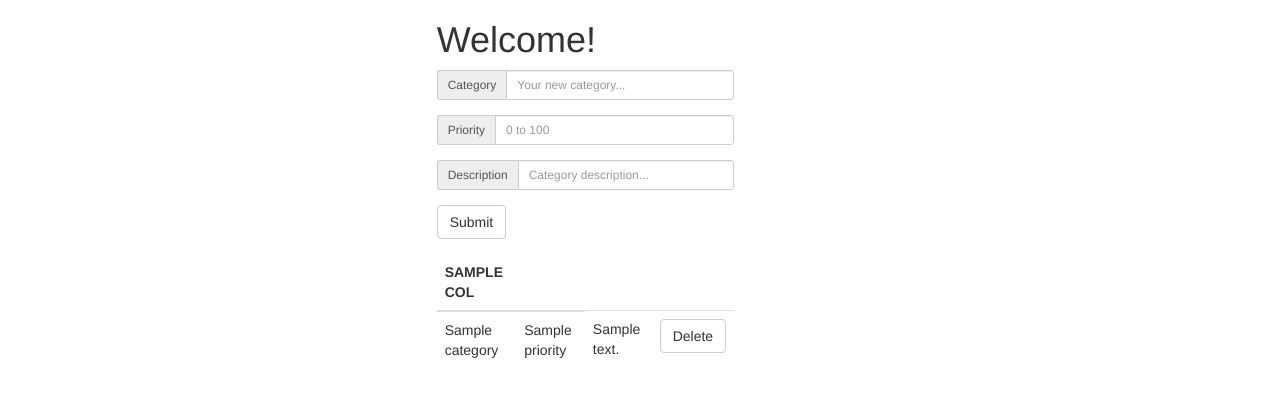
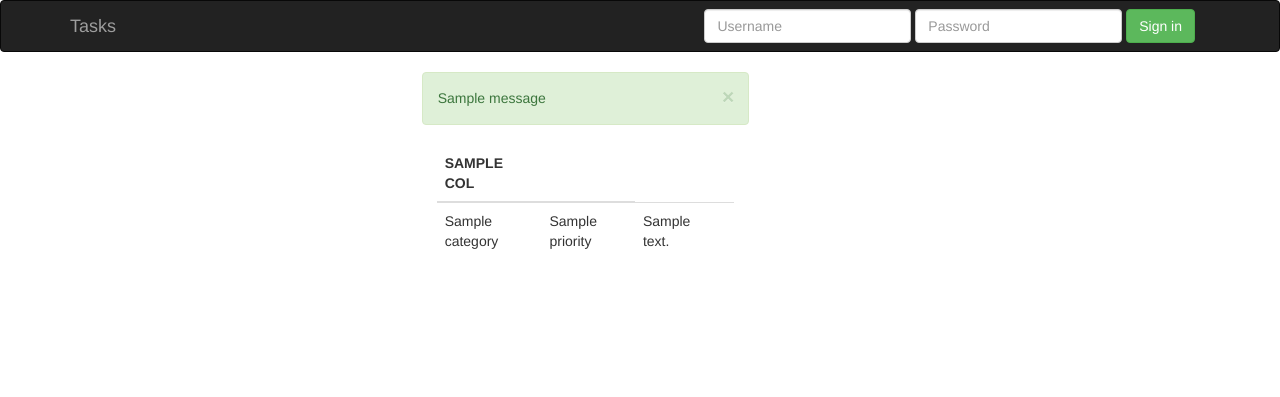
Before and after one commit to varsis/pylab5, a Flask app: template templates/main.html in a window 1280 px wide. Shown: the top 397 px of the page. Run offline with Flask 2, Linux system fonts and the light colour scheme; the template is opened without the code that fills it: most values are stand-ins (such as "Sample title", 1, 10 or a date in 2020); one stand-in notice (Sample message) is shown; some libraries are stand-ins or nearby versions.

Commit message:
almost done

```diff
--- a/server.py
+++ b/server.py
@@ -1,11 +1,16 @@
 #!/usr/bin/env python
 
 import sqlite3
-from flask import Flask,render_template, redirect,url_for,request
+from flask import Flask,render_template, redirect,url_for,request,session, flash, abort
 #conn = sqlite3.connect('pylab4.db')
 
 app = Flask(__name__)
 conn = None
+
+# default login/password = username/password
+
+# set the secret key.  keep this really secret:
+app.secret_key = 'A0Zr98j/3yX R~XHH!jmN]LWX/,?RT'
 
 def get_conn():
 	global conn
@@ -38,20 +43,44 @@ def remove_task(rowid):
 def cols():
 	return ["category","priority","description"]
 
-@app.route('/')
-def hello_world():
-    return 'Hello, World!'
+def is_logged_in():
+	return session['username']
 
 #idealy use ajax and use delete...
 @app.route('/tasks/delete',methods=["POST"])
 def delete():
+	if not is_logged_in():
+		abort(401)
 	rowid = request.form['id']
 	remove_task(rowid)
 	return redirect(url_for('tasks'))
 
-@app.route('/tasks',methods=["GET","POST"])
+@app.route('/login',methods=["POST"])
+def login():
+	form = request.form
+	username = form['username']
+	password = form['password']
+	user = query_db("select * from user where username = ? and password = ?",(username,password));
+	if user:
+		session['username'] = request.form['username']
+		flash('Login successful',"success")
+	else:
+		flash('Incorrect password or login','danger')
+	return redirect(url_for('tasks'))
+
+
+@app.route('/logout')
+def logout():
+	session.pop('username', None)
+	flash('Logout successful',"success")
+	return redirect(url_for('tasks'))
+
+
+@app.route('/',methods=["GET","POST"])
 def tasks(name=None):
 	if request.method == "POST":
+		if not is_logged_in():
+			abort(401)
 		form = request.form
 		try:
 			formPriority = int(form['priority'])
@@ -62,6 +91,7 @@ def tasks(name=None):
 
 		task = (form['category'],form['priority'],form['description'])
 		add_task(task)
+		flash('Task added',"success")
 		return redirect(url_for('tasks'))
 
 	#get
@@ -69,20 +99,6 @@ def tasks(name=None):
 		tasks = query_db("select rowid,* from tasks order by priority DESC");
 		return render_template('main.html', name=name, cols=cols(),tasks=tasks)
 
-'''@app.route('/task1',methods=["GET","POST"])
-def task():
-	#post
-	if request.method == "POST":
-		category = request.form['category']
-		tasks.append({'category': category})
-		return redirect(url_for('task'))
-
-	#get
-	elif request.method == "GET":
-		cols = ["category","priority","description"]
-		return render_template('main.html',cols=cols())
-'''
-
 if __name__ == "__main__":
 	app.debug = True
 	app.run()
--- /dev/null
+++ b/templates/layout.html
@@ -0,0 +1,65 @@
+<!doctype html>
+<html>
+	<head>
+		<title>Hello from Flask</title>
+		<meta encoding="utf-8" />
+		<script src="https://ajax.googleapis.com/ajax/libs/jquery/1.11.2/jquery.min.js"></script>
+		<link href="//maxcdn.bootstrapcdn.com/bootstrap/3.3.2/css/bootstrap.min.css" rel="stylesheet">
+		<link href="{{ url_for('static', filename='local.css') }}" rel="stylesheet">
+		<script src="//maxcdn.bootstrapcdn.com/bootstrap/3.3.2/js/bootstrap.min.js"></script>
+</head>
+<body>
+<nav class="navbar navbar-inverse navbar-absolute-top">
+      <div class="container">
+        <div class="navbar-header">
+          <button type="button" class="navbar-toggle collapsed" data-toggle="collapse" data-target="#navbar" aria-expanded="false" aria-controls="navbar">
+            <span class="sr-only">Toggle navigation</span>
+            <span class="icon-bar"></span>
+            <span class="icon-bar"></span>
+            <span class="icon-bar"></span>
+          </button>
+          <a class="navbar-brand" href="#">Tasks</a>
+        </div>
+	{% if not session.username %}
+        <div id="navbar" class="navbar-collapse collapse">
+          <div class="navbar-form navbar-right">
+            <form action="{{ url_for('login') }}" method="POST">
+            <div class="form-group">
+              <input type="text" placeholder="Username" name="username" class="form-control">
+            </div>
+            <div class="form-group">
+              <input type="password" placeholder="Password" name="password" class="form-control">
+            </div>
+            <button type="submit" class="btn btn-success">Sign in</button>
+          </form>
+        </div>
+        </div><!--/.navbar-collapse -->
+	{% else %}
+	<div id="navbar" class="navbar-collapse collapse">
+		<div class="navbar-form navbar-right">
+			<a href="{{ url_for('logout') }}" class="btn btn-danger">Sign out</a>
+		</div>
+		<span class="navbar-text navbar-right">
+			Hello, {{session.username}}
+		</span>
+		</div>
+	{% endif %}
+        </div><!--/.navbar-collapse -->
+      </div>
+</nav>
+{% for category,message in get_flashed_messages(with_categories=true) %}
+<div class="row">
+<div class="col-lg-3 col-lg-offset-4">
+<div class="row alert alert-{{category}} alert-dismissible fade in" role="alert" role="alert">
+  <button type="button" class="close" data-dismiss="alert" aria-label="Close"><span aria-hidden="true">&times;</span></button>
+	{{ message }}
+</div>
+</div>
+</div>
+{% endfor %}
+
+{% block body %}
+
+{% endblock %}
+</body>
+</html>
--- a/templates/main.html
+++ b/templates/main.html
@@ -1,12 +1,7 @@
-<!doctype html>
-<html>
-	<head>
-		<title>Hello from Flask</title>
-		<meta encoding="utf-8" />
-		<link href="//maxcdn.bootstrapcdn.com/bootstrap/3.3.2/css/bootstrap.min.css" rel="stylesheet">
-		<script src="//maxcdn.bootstrapcdn.com/bootstrap/3.3.2/js/bootstrap.min.js"></script>
-</head>
-<body>
+{% extends "layout.html" %}
+
+{% block body %}
+{% if session.username %}
 <div class="row">
 <div class="col-lg-3 col-lg-offset-4">
 	<h1>Welcome!</h1>
@@ -34,6 +29,7 @@
 		</div></form>
 </div>
 </div>
+	{% endif %}
 <div class="row">
 <div class="col-lg-3 col-lg-offset-4">
 <table class="table table-hover">
@@ -51,9 +47,12 @@
   		<td>{{ task.category|e }}</td>
   		<td>{{ task.priority|e }}</td>
   		<td>{{ task.description|e }}</td>
-		<td><form method="POST" action="/tasks/delete">
+		<td>
+		{% if session.username %}
+		<form method="POST" action="{{ url_for('delete') }}">
 		<input type="hidden" name="id" value="{{ task.rowid }}">
 		<button type="submit" class="btn btn-default">Delete</button></form></td>
+		{% endif %}
 		</tr>
 		{% endfor %}
 
@@ -61,5 +60,4 @@
 </table>
 </div>
 </div>
-</body>
-</html>
+{% endblock %}
```
Also changed, not shown: pylab4.db, static/local.css (added), 3 other files.
